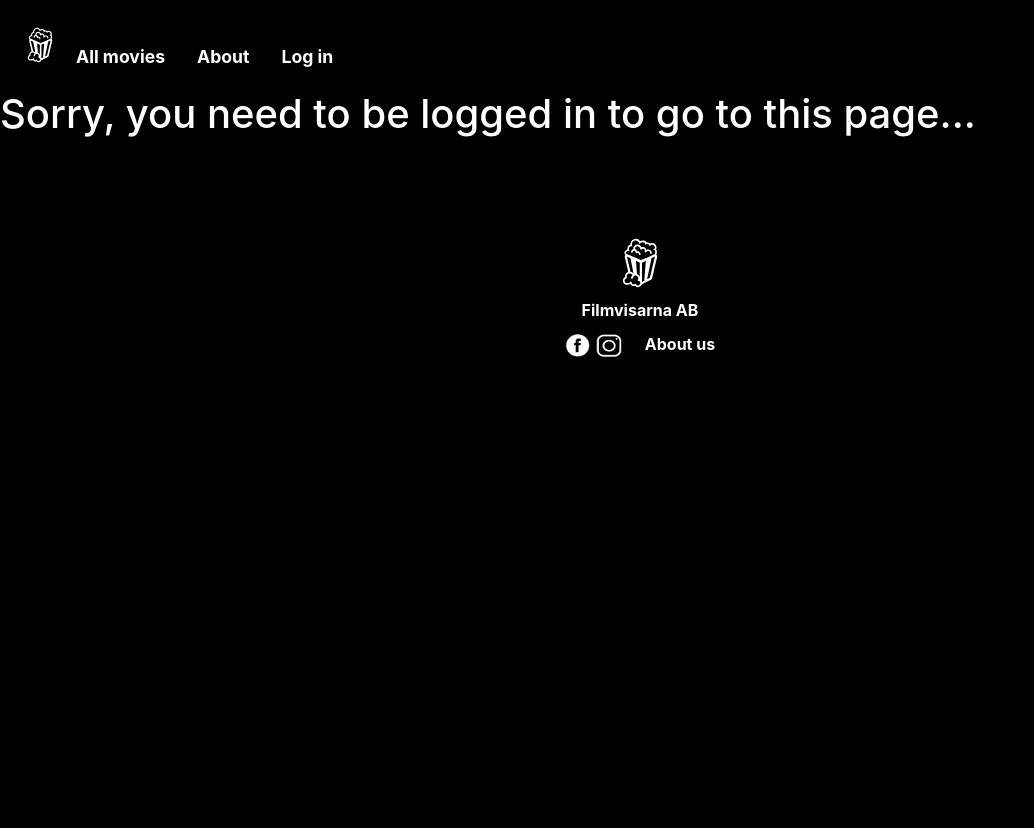
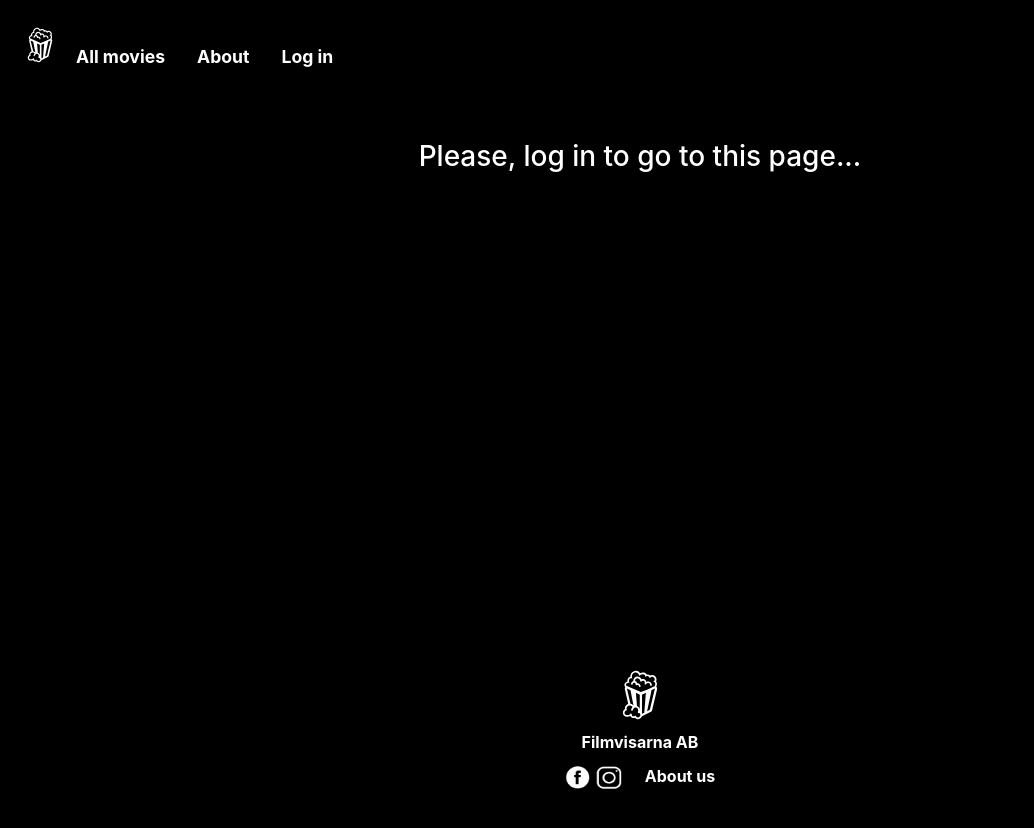
Before and after one commit to palmdaldaniel/Film-Mbapppe, a React (Create React App) app in the folder frontend/: page /notfound in a window 1280 px wide. Shown: the top 828 px of the page, without its empty margins (0-1034 px from the left). Before the commit the page ends 800 px from the top, so only its background shows below. Built offline with nearby package versions, Linux system fonts and the light colour scheme; no server answers.

Commit message:
basic styling for notfound page added

```diff
--- a/frontend/src/pages/NotFoundPage.js
+++ b/frontend/src/pages/NotFoundPage.js
@@ -1,7 +1,7 @@
 const NotFoundPage= () => {
     return (
-        <div>
-            <h1>Sorry, you need to be logged in to go to this page...</h1>
+        <div style={{height: '50vh', textAlign: 'center', margin: '50px 10px'}}>
+            <h3>Please, log in to go to this page...</h3>
         </div>
     );
 }
```
